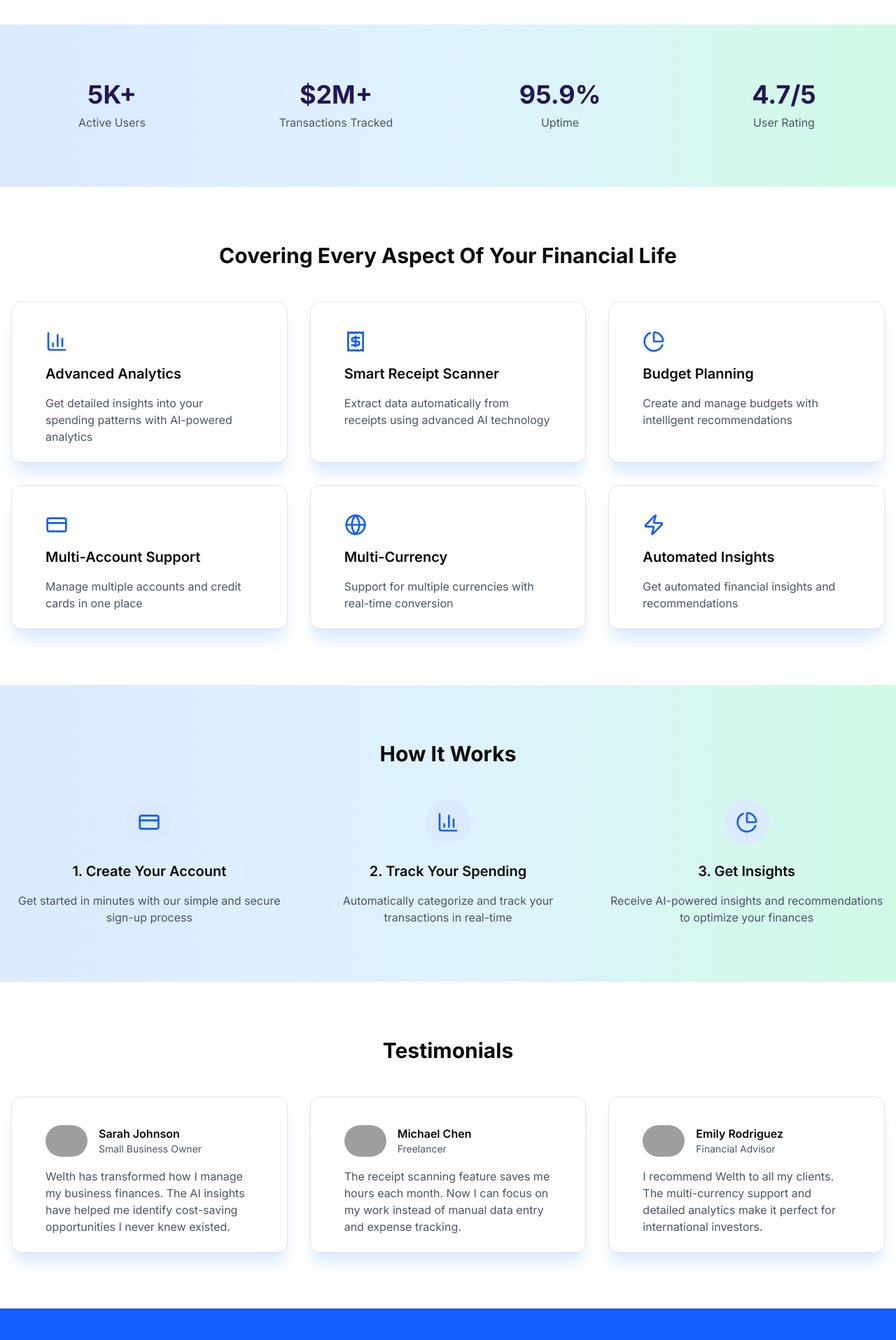
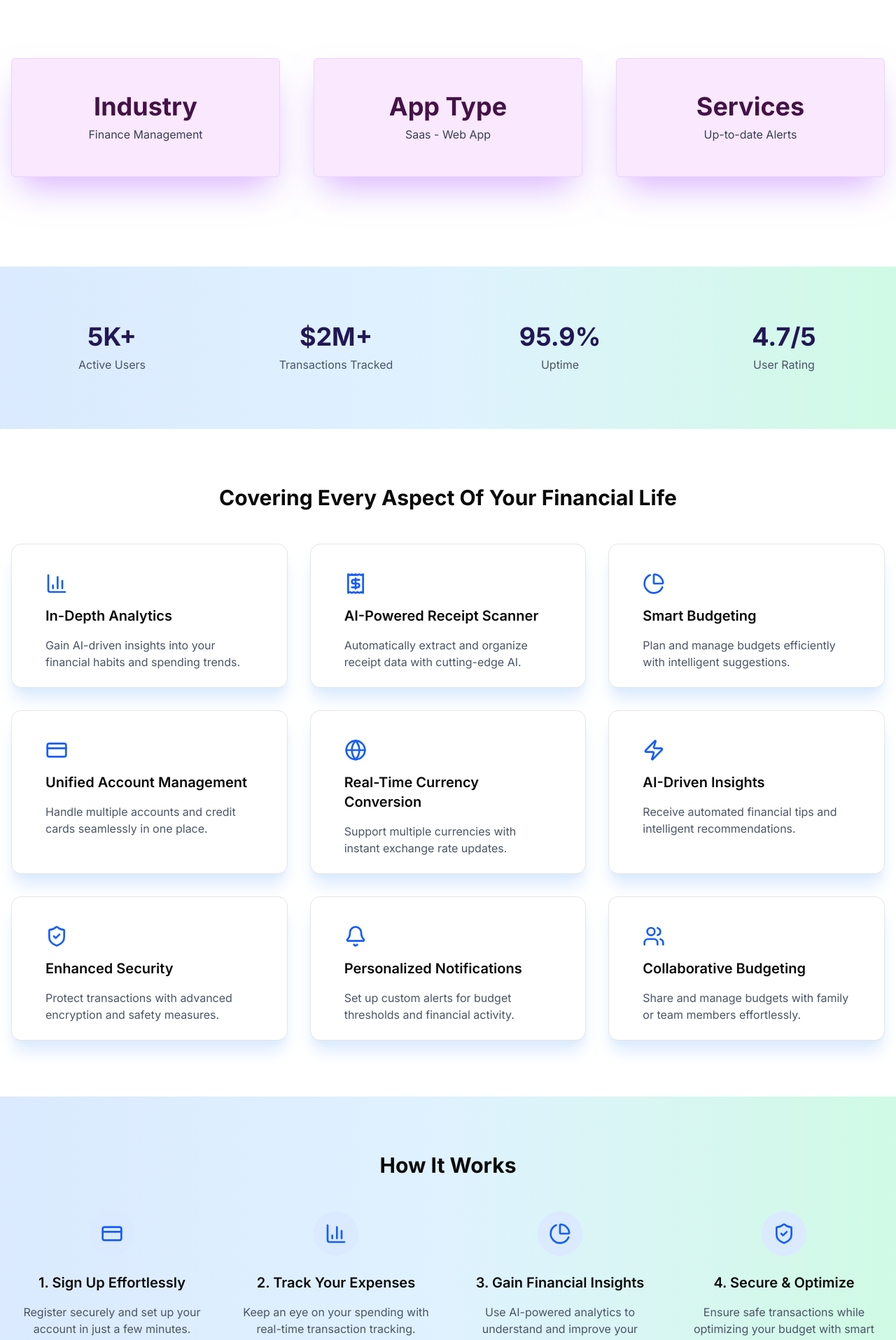
Before and after one commit to UsmanSaleem2003/Finance_Manager_WebApp_NEXTJS, a Next.js app: page / in a window 1280 px wide. Shown: the part 1480-3395 px from the top of the page at 70% size. Built offline with nearby package versions, Linux system fonts and the light colour scheme; no server answers; grey boxes are pictures that could not be loaded.

Commit message:
Landing Page Updated.

```diff
--- a/app/page.jsx
+++ b/app/page.jsx
@@ -1,7 +1,7 @@
 import HeroSection from "@/components/customComponents/hero";
 import { Button } from "@/components/ui/button";
 import { Card, CardContent } from "@/components/ui/card";
-import { howItWorksData, statsData, featuresData, testimonialsData } from "@/data/main_page_data";
+import { howItWorksData, statsData, featuresData, testimonialsData, platformData } from "@/data/main_page_data";
 import Image from "next/image";
 import Link from "next/link";
 
@@ -9,7 +9,20 @@ export default function Home() {
   return (
     <div className="mt-40">
       <HeroSection />
-      <section className="py-20 bg-gradient-to-r from-blue-100 via-sky-100 to-emerald-100">
+      <section className="py-12">
+        <div className="container mx-auto px-4">
+          <div className="grid grid-cols-3 md:grid-cols-3 gap-12">
+            {platformData.map((stat, index) => (
+              <div key={index} className="text-center p-12 bg-fuchsia-100 border-[1px] border-purple-200 shadow-2xl shadow-purple-300 rounded-sm  transition-transform duration-300 hover:scale-105 select-none hover:shadow-purple-400">
+                <div className="text-4xl font-bold text-[#441247] mb-2 ">{stat.label}</div>
+                <div className="text-gray-700 text-md">{stat.value}</div>
+              </div>
+            ))}
+          </div>
+        </div>
+      </section>
+
+      <section className="py-20 mt-20 bg-gradient-to-r from-blue-100 via-sky-100 to-emerald-100">
         <div className="container mx-auto px-4">
           <div className="grid grid-cols-2 md:grid-cols-4 gap-8">
             {statsData.map((stat, index) => (
@@ -27,7 +40,7 @@ export default function Home() {
           <h2 className="text-3xl font-bold text-center mb-12">Covering Every Aspect Of Your Financial Life</h2>
           <div className="grid grid-cols-1 md:grid-cols-2 lg:grid-cols-3 gap-8">
             {featuresData.map((feature, index) => (
-              <Card key={index} className="p-6 shadow-xl shadow-blue-100">
+              <Card key={index} className="p-6 shadow-xl shadow-blue-100  transition-transform duration-300 hover:scale-105 select-none">
                 <CardContent className="space-y-4 pt-4">
                   {feature.icon}
                   <h3 className="text-xl font-semibold">{feature.title}</h3>
@@ -43,7 +56,7 @@ export default function Home() {
       <section className="py-20 bg-gradient-to-r from-blue-100 via-sky-100 to-emerald-100">
         <div className="continer mx-auto px-4">
           <h2 className="text-3xl font-bold text-center mb-12">How It Works</h2>
-          <div className="grid grid-cols-1 md:grid-cols-3 lg:grid-cols-3 gap-8">
+          <div className="grid grid-cols-1 md:grid-cols-4 lg:grid-cols-4 gap-8">
             {howItWorksData.map((step, index) => (
               <div key={index} className="text-center">
                 <div className="w-16 h-16 bg-blue-100 rounded-full flex items-center justify-center mx-auto mb-6">{step.icon}</div>
--- a/components/customComponents/hero.jsx
+++ b/components/customComponents/hero.jsx
@@ -42,11 +42,14 @@ function HeroSection() {
 
                 <div className='flex justify-center space-x-4'>
 
+
                     {/* <Button size="lg" className="px-8">Get Started</Button> */}
+                    {/* <div className="px-12 py-4  bg-black rounded-[6px]  relative group transition duration-200 text-white hover:bg-transparent"> */}
+                    {/* <div className="px-12 py-4  bg-white rounded-[6px]  relative group transition duration-200 text-black hover:bg-black hover:text-white"> */}
                     <Link href="/dashboard">
-                        <button className="p-[3px] relative">
+                        <button className="p-[3px] relative cursor-pointer">
                             <div className="absolute inset-0 bg-gradient-to-r from-indigo-500 to-purple-500 rounded-lg" />
-                            <div className="px-12 py-4  bg-black rounded-[6px]  relative group transition duration-200 text-white hover:bg-transparent">
+                            <div className="px-12 py-4  bg-black rounded-[6px]  relative group transition duration-200 text-white hover:bg-gradient-to-r from-indigo-300 to-purple-300 hover:text-black hover:font-semibold">
                                 Get Started
                             </div>
                         </button>
--- a/data/main_page_data.js
+++ b/data/main_page_data.js
@@ -5,9 +5,26 @@ import {
     CreditCard,
     Globe,
     Zap,
+    ShieldCheck,
+    Bell,
+    Users
 } from "lucide-react";
 
-// Stats Data
+export const platformData = [
+    {
+        value: "Finance Management",
+        label: "Industry",
+    },
+    {
+        value: "Saas - Web App",
+        label: "App Type",
+    },
+    {
+        value: "Up-to-date Alerts",
+        label: "Services",
+    },
+];
+
 export const statsData = [
     {
         value: "5K+",
@@ -27,85 +44,99 @@ export const statsData = [
     },
 ];
 
-// Features Data
 export const featuresData = [
     {
         icon: <BarChart3 className="h-8 w-8 text-blue-600" />,
-        title: "Advanced Analytics",
+        title: "In-Depth Analytics",
         description:
-            "Get detailed insights into your spending patterns with AI-powered analytics",
+            "Gain AI-driven insights into your financial habits and spending trends.",
     },
     {
         icon: <Receipt className="h-8 w-8 text-blue-600" />,
-        title: "Smart Receipt Scanner",
+        title: "AI-Powered Receipt Scanner",
         description:
-            "Extract data automatically from receipts using advanced AI technology",
+            "Automatically extract and organize receipt data with cutting-edge AI.",
     },
     {
         icon: <PieChart className="h-8 w-8 text-blue-600" />,
-        title: "Budget Planning",
-        description: "Create and manage budgets with intelligent recommendations",
+        title: "Smart Budgeting",
+        description: "Plan and manage budgets efficiently with intelligent suggestions.",
     },
     {
         icon: <CreditCard className="h-8 w-8 text-blue-600" />,
-        title: "Multi-Account Support",
-        description: "Manage multiple accounts and credit cards in one place",
+        title: "Unified Account Management",
+        description: "Handle multiple accounts and credit cards seamlessly in one place.",
     },
     {
         icon: <Globe className="h-8 w-8 text-blue-600" />,
-        title: "Multi-Currency",
-        description: "Support for multiple currencies with real-time conversion",
+        title: "Real-Time Currency Conversion",
+        description: "Support multiple currencies with instant exchange rate updates.",
     },
     {
         icon: <Zap className="h-8 w-8 text-blue-600" />,
-        title: "Automated Insights",
-        description: "Get automated financial insights and recommendations",
+        title: "AI-Driven Insights",
+        description: "Receive automated financial tips and intelligent recommendations.",
+    },
+    {
+        icon: <ShieldCheck className="h-8 w-8 text-blue-600" />,
+        title: "Enhanced Security",
+        description: "Protect transactions with advanced encryption and safety measures.",
+    },
+    {
+        icon: <Bell className="h-8 w-8 text-blue-600" />,
+        title: "Personalized Notifications",
+        description: "Set up custom alerts for budget thresholds and financial activity.",
+    },
+    {
+        icon: <Users className="h-8 w-8 text-blue-600" />,
+        title: "Collaborative Budgeting",
+        description: "Share and manage budgets with family or team members effortlessly.",
     },
 ];
 
-// How It Works Data
 export const howItWorksData = [
     {
         icon: <CreditCard className="h-8 w-8 text-blue-600" />,
-        title: "1. Create Your Account",
-        description:
-            "Get started in minutes with our simple and secure sign-up process",
+        title: "1. Sign Up Effortlessly",
+        description: "Register securely and set up your account in just a few minutes.",
     },
     {
         icon: <BarChart3 className="h-8 w-8 text-blue-600" />,
-        title: "2. Track Your Spending",
-        description:
-            "Automatically categorize and track your transactions in real-time",
+        title: "2. Track Your Expenses",
+        description: "Keep an eye on your spending with real-time transaction tracking.",
     },
     {
         icon: <PieChart className="h-8 w-8 text-blue-600" />,
-        title: "3. Get Insights",
-        description:
-            "Receive AI-powered insights and recommendations to optimize your finances",
+        title: "3. Gain Financial Insights",
+        description: "Use AI-powered analytics to understand and improve your financial habits.",
+    },
+    {
+        icon: <ShieldCheck className="h-8 w-8 text-blue-600" />,
+        title: "4. Secure & Optimize",
+        description: "Ensure safe transactions while optimizing your budget with smart recommendations.",
     },
 ];
 
-// Testimonials Data
 export const testimonialsData = [
     {
-        name: "Sarah Johnson",
-        role: "Small Business Owner",
-        image: "https://randomuser.me/api/portraits/women/75.jpg",
+        name: "Sophia Martinez",
+        role: "Independent Consultant",
+        image: "https://randomuser.me/api/portraits/women/68.jpg",
         quote:
-            "Welth has transformed how I manage my business finances. The AI insights have helped me identify cost-saving opportunities I never knew existed.",
+            "FINMAN has completely changed the way I handle my business finances. The AI-powered insights have uncovered cost-saving strategies I never considered before.",
     },
     {
-        name: "Michael Chen",
-        role: "Freelancer",
-        image: "https://randomuser.me/api/portraits/men/75.jpg",
+        name: "Daniel Wong",
+        role: "Entrepreneur",
+        image: "https://randomuser.me/api/portraits/men/61.jpg",
         quote:
-            "The receipt scanning feature saves me hours each month. Now I can focus on my work instead of manual data entry and expense tracking.",
+            "The smart receipt scanner has been a game-changer. I no longer waste time on manual expense tracking and can focus more on growing my business.",
     },
     {
-        name: "Emily Rodriguez",
-        role: "Financial Advisor",
-        image: "https://randomuser.me/api/portraits/women/74.jpg",
+        name: "Olivia Carter",
+        role: "Wealth Management Specialist",
+        image: "https://randomuser.me/api/portraits/men/66.jpg",
         quote:
-            "I recommend Welth to all my clients. The multi-currency support and detailed analytics make it perfect for international investors.",
+            "I always recommend FINMAN to my clients. Its multi-currency support and advanced analytics make it an essential tool for global investors.",
     },
 ];
```
